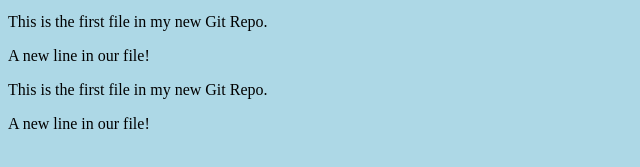
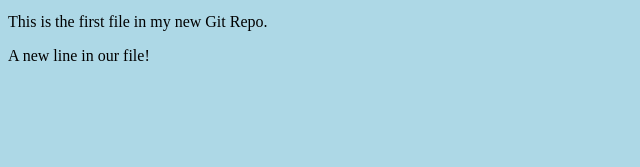
Before and after one commit to Youssefalaa02/test2, a plain HTML site: page index1.html in a window 1280 px wide. Shown: the part 101-268 px from the top of the page, without its empty margins (0-640 px from the left). Drawn offline with Linux system fonts and the light colour scheme.

Commit message:
Update index1.html

```diff
--- a/index1.html
+++ b/index1.html
@@ -11,7 +11,6 @@
 style="width:100%;max-width:960px"></div>
 <p>This is the first file in my new Git Repo.</p>
 <p>A new line in our file!</p>
-<p>This is the first file in my new Git Repo.</p>
-<p>A new line in our file!</p>
+
 </body>
 </html>
```
